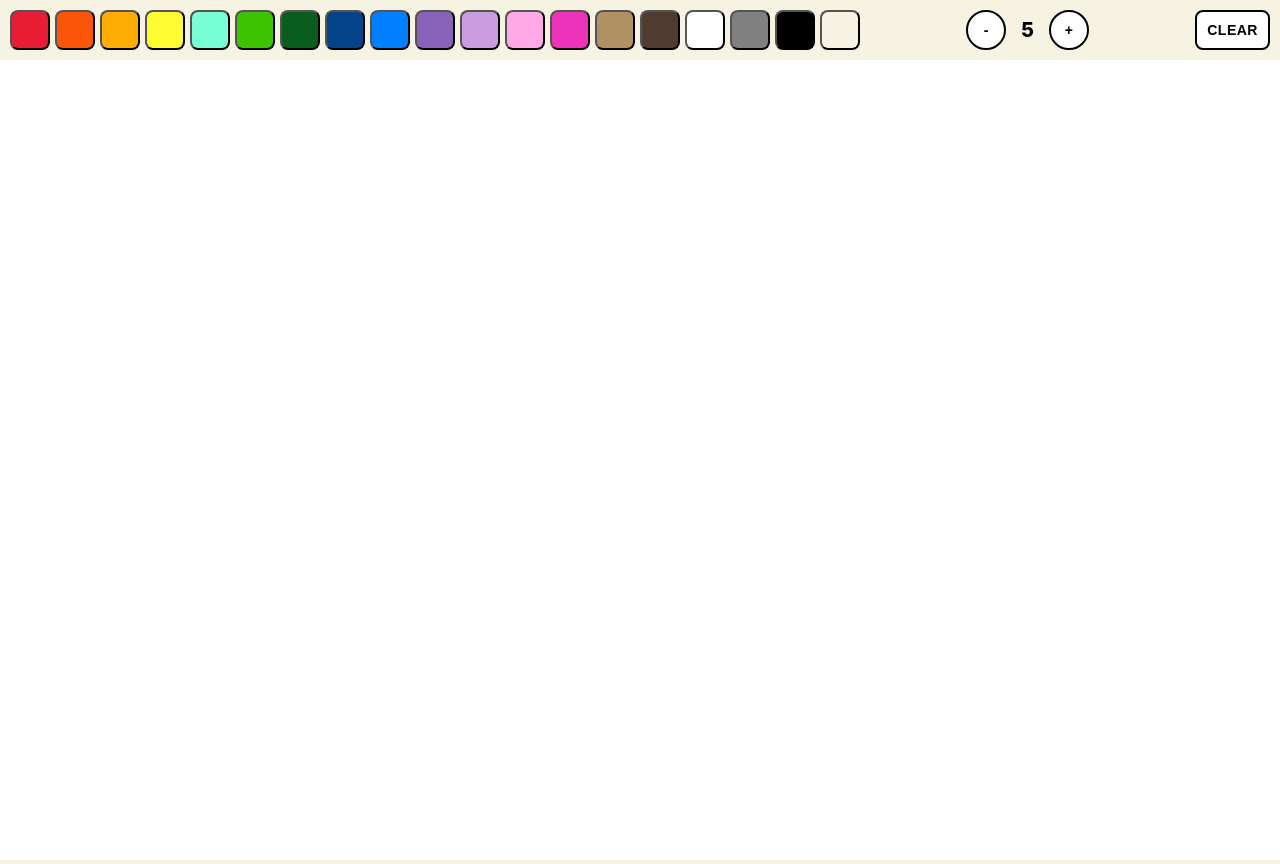
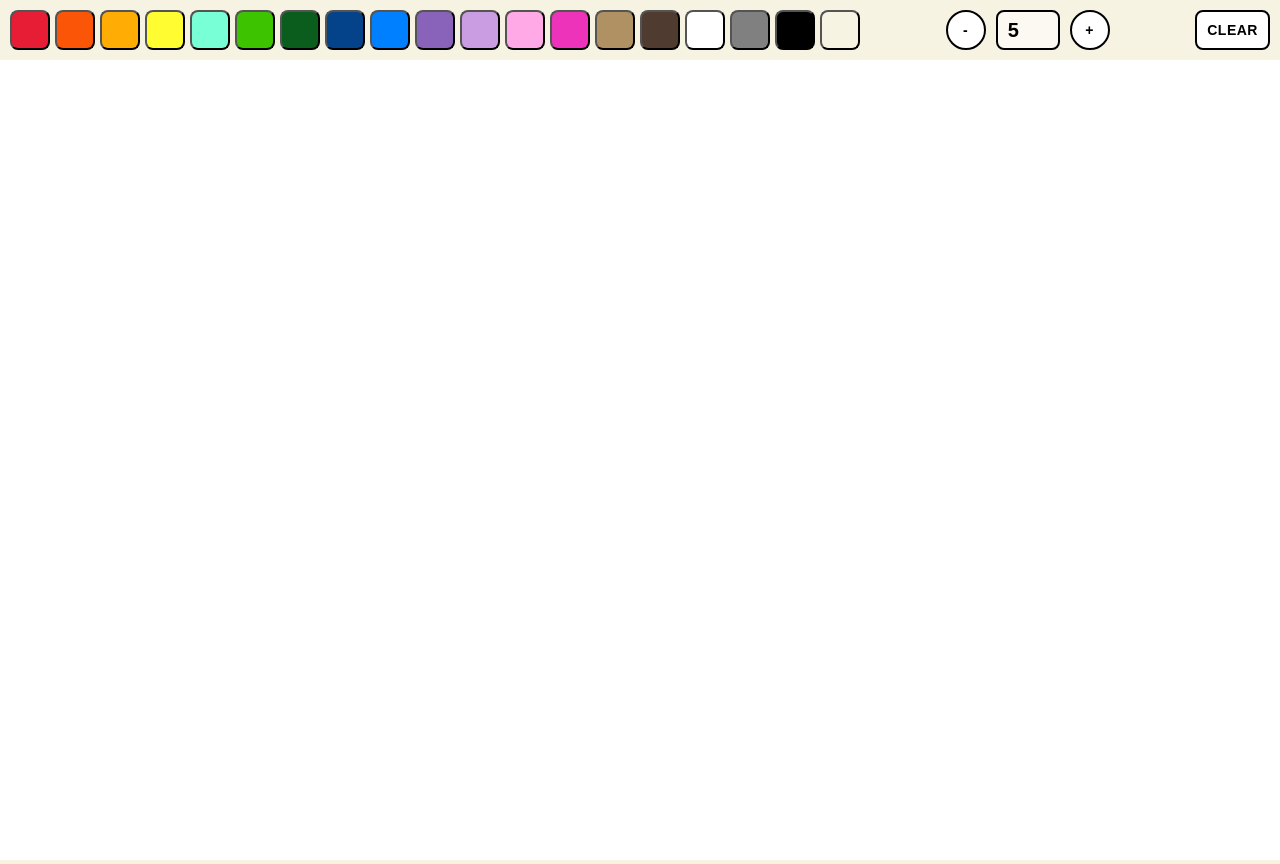
Before and after one commit to klingat/react-drawing-app, a React (Create React App) app: page / in a window 1280 px wide. Built offline with nearby package versions, Linux system fonts and the light colour scheme.

Commit message:
make stroke width picker editable

```diff
--- a/src/components/StrokeWidthPicker.jsx
+++ b/src/components/StrokeWidthPicker.jsx
@@ -1,4 +1,4 @@
-import React from 'react'
+import React, { useState, useEffect } from 'react'
 import styled from 'styled-components'
 import PropTypes from 'prop-types'
 import { Button } from './Button'
@@ -8,22 +8,55 @@ const StrokePicker = styled.div`
   flex-direction: row;
 `
 
-const StrokeWidth = styled.div`
-  margin: 0 15px;
-  display: flex;
-  align-items: center;
-  justify-content: center;
-  font-size: 20px;
-  font-weight: 800;
-`
-
 const PickerButton = styled(Button)`
   width: 40px;
   padding: 0;
   border-radius: 20px;
 `
 
+const InputWrapper = styled.div`
+  display: flex;
+  align-items: center;
+  justify-content: center;
+  border-radius: 8px;
+  border: 2px solid black;
+  background: rgba(255, 255, 255, 0.5);
+  margin: 0 10px;
+
+  /* Chrome, Safari, Edge, Opera */
+  input::-webkit-outer-spin-button,
+  input::-webkit-inner-spin-button {
+    -webkit-appearance: none;
+    margin: 0;
+  }
+
+  /* Firefox */
+  input[type='number'] {
+    -moz-appearance: textfield;
+  }
+`
+
+const StrokeInput = styled.input`
+  background: none;
+  border: none;
+  font-size: 20px;
+  font-weight: 800;
+  height: 100%;
+  width: 100%;
+  max-width: 60px;
+  overflow: scroll;
+  padding: 0 10px;
+`
+
 export const StrokeWidthPicker = ({ strokeWidth, onChange }) => {
+  const [strokeWidthInput, setStrokeWidthInput] = useState(strokeWidth)
+
+  useEffect(() => {
+    if (strokeWidth !== strokeWidthInput) {
+      setStrokeWidthInput(strokeWidth)
+    }
+  }, [strokeWidth])
+
   return (
     <StrokePicker>
       <PickerButton
@@ -33,7 +66,18 @@ export const StrokeWidthPicker = ({ strokeWidth, onChange }) => {
       >
         -
       </PickerButton>
-      <StrokeWidth>{strokeWidth}</StrokeWidth>
+      <InputWrapper>
+        <StrokeInput
+          type="number"
+          value={strokeWidthInput}
+          onChange={(event) => setStrokeWidthInput(event.target.value)}
+          onKeyPress={(event) =>
+            event.key === 'Enter' && onChange(event.target.value)
+          }
+          onBlur={(event) => onChange(event.target.value)}
+        />
+      </InputWrapper>
+
       <PickerButton
         onClick={() => {
           onChange(strokeWidth + 1)
```
